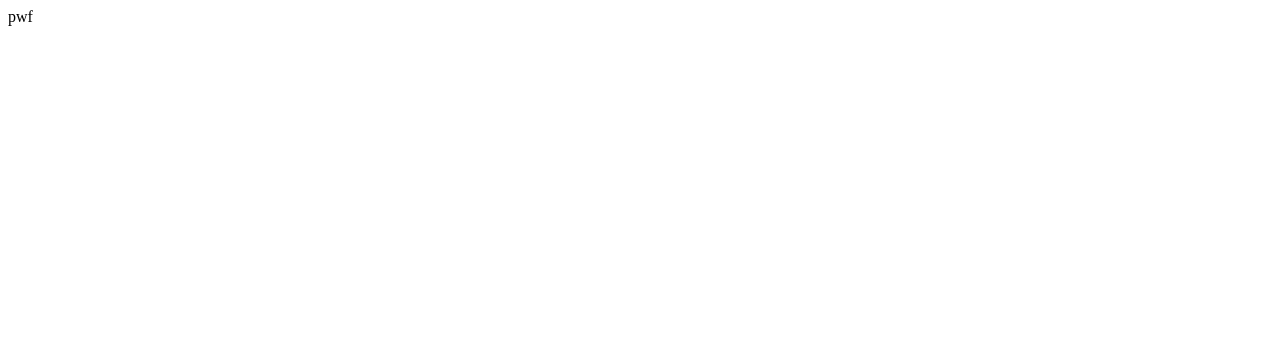
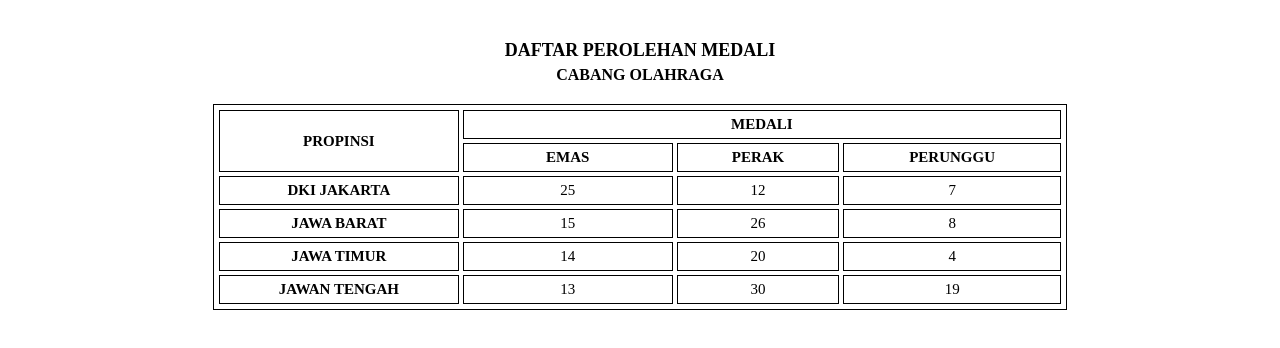
Before and after one commit to dharmapuutra123-stack/website-mendali-2, a plain HTML site: page index.html in a window 1280 px wide. Drawn offline with Linux system fonts and the light colour scheme.

Commit message:
Add HTML structure for medal tally table

```diff
--- a/index.html
+++ b/index.html
@@ -1 +1,121 @@
-pwf
+<!DOCTYPE html>
+<html lang="id">
+<head>
+  <meta charset="UTF-8" />
+  <meta name="viewport" content="width=device-width, initial-scale=1.0"/>
+  <title>Daftar Perolehan Medali</title>
+  <style>
+    body {
+      font-family: "Times New Roman", Times, serif;
+      text-align: center;
+      background-color: #fff;
+      margin-top: 40px;
+    }
+
+    h1 {
+      font-size: 18px;
+      font-weight: bold;
+      margin: 0;
+    }
+
+    h2 {
+      font-size: 16px;
+      margin: 5px 0 20px 0;
+      font-weight: bold;
+    }
+
+    .tabel-luar {
+      display: inline-block;
+      border: 1px solid #000;
+      padding: 1px;
+      background: #fff;
+    }
+
+    table {
+      border-collapse: separate;
+      border-spacing: 4px;
+      width: 850px;
+      font-size: 15px;
+    }
+
+    th, td {
+      border: 1.5px solid #000;
+      padding: 5px 10px;
+      background-color: #fff;
+      vertical-align: middle;
+    }
+
+    th.prop-header {
+      text-align: center;
+      font-weight: bold;
+      vertical-align: middle;
+    }
+
+    td.provinsi {
+      text-align: center;
+      font-weight: bold;
+      text-transform: uppercase;
+      width: 250px;
+    }
+
+    th.emas, td.emas {
+      width: 220px;
+    }
+
+    th.perak, td.perak {
+      width: 160px;
+    }
+
+    th.perunggu, td.perunggu {
+      width: 220px;
+    }
+
+    th { font-weight: bold; text-align: center; }
+  </style>
+</head>
+<body>
+
+  <h1>DAFTAR PEROLEHAN MEDALI</h1>
+  <h2>CABANG OLAHRAGA</h2>
+
+  <div class="tabel-luar">
+    <table>
+      <tr>
+        <th class="prop-header" rowspan="2">PROPINSI</th>
+        <th colspan="3">MEDALI</th>
+      </tr>
+      <tr>
+        <th class="emas">EMAS</th>
+        <th class="perak">PERAK</th>
+        <th class="perunggu">PERUNGGU</th>
+      </tr>
+
+      <tr>
+        <td class="provinsi">DKI JAKARTA</td>
+        <td class="emas">25</td>
+        <td class="perak">12</td>
+        <td class="perunggu">7</td>
+      </tr>
+      <tr>
+        <td class="provinsi">JAWA BARAT</td>
+        <td class="emas">15</td>
+        <td class="perak">26</td>
+        <td class="perunggu">8</td>
+      </tr>
+      <tr>
+        <td class="provinsi">JAWA TIMUR</td>
+        <td class="emas">14</td>
+        <td class="perak">20</td>
+        <td class="perunggu">4</td>
+      </tr>
+      <tr>
+        <td class="provinsi">JAWAN TENGAH</td>
+        <td class="emas">13</td>
+        <td class="perak">30</td>
+        <td class="perunggu">19</td>
+      </tr>
+    </table>
+  </div>
+
+</body>
+</html>
```
